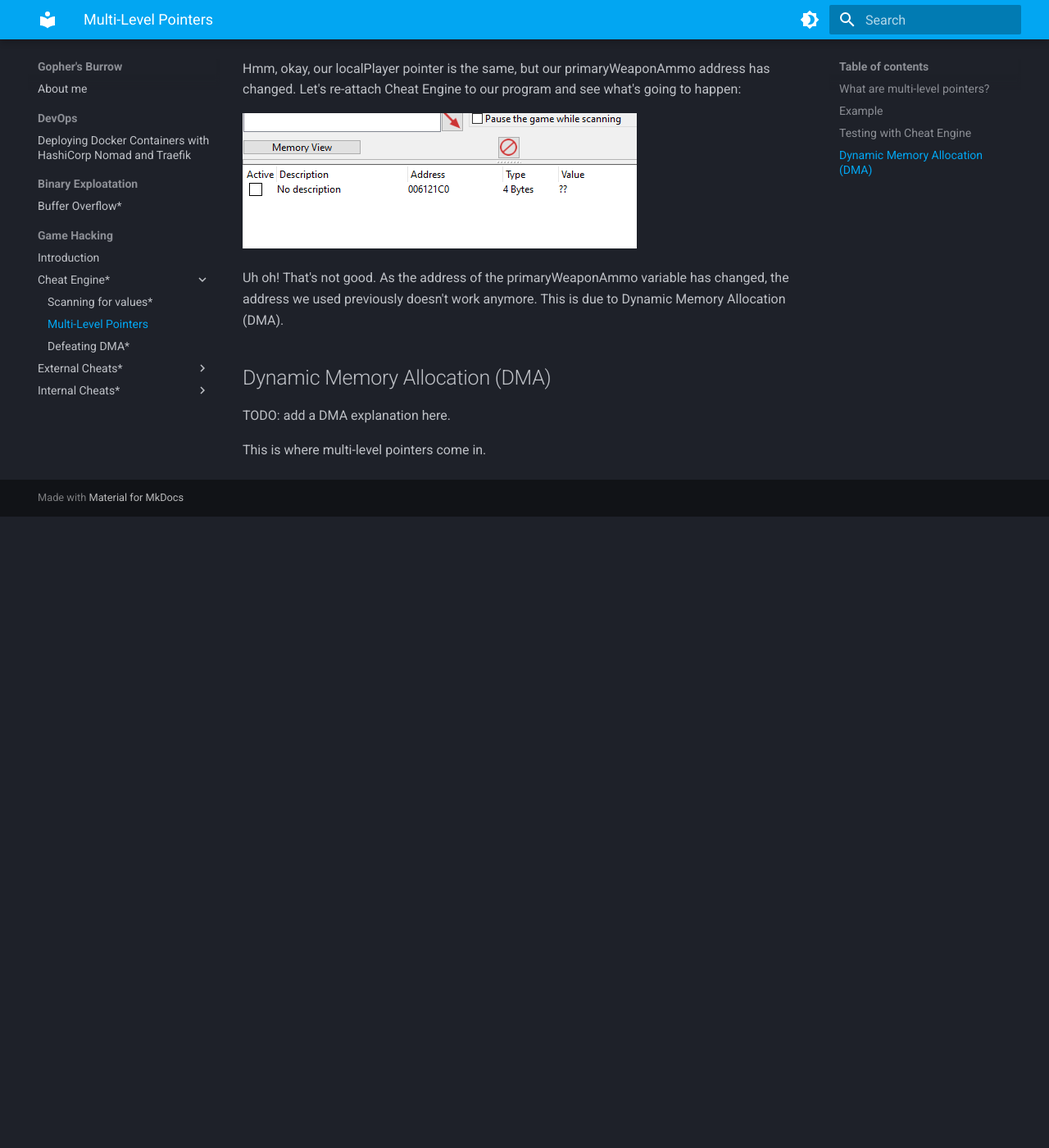
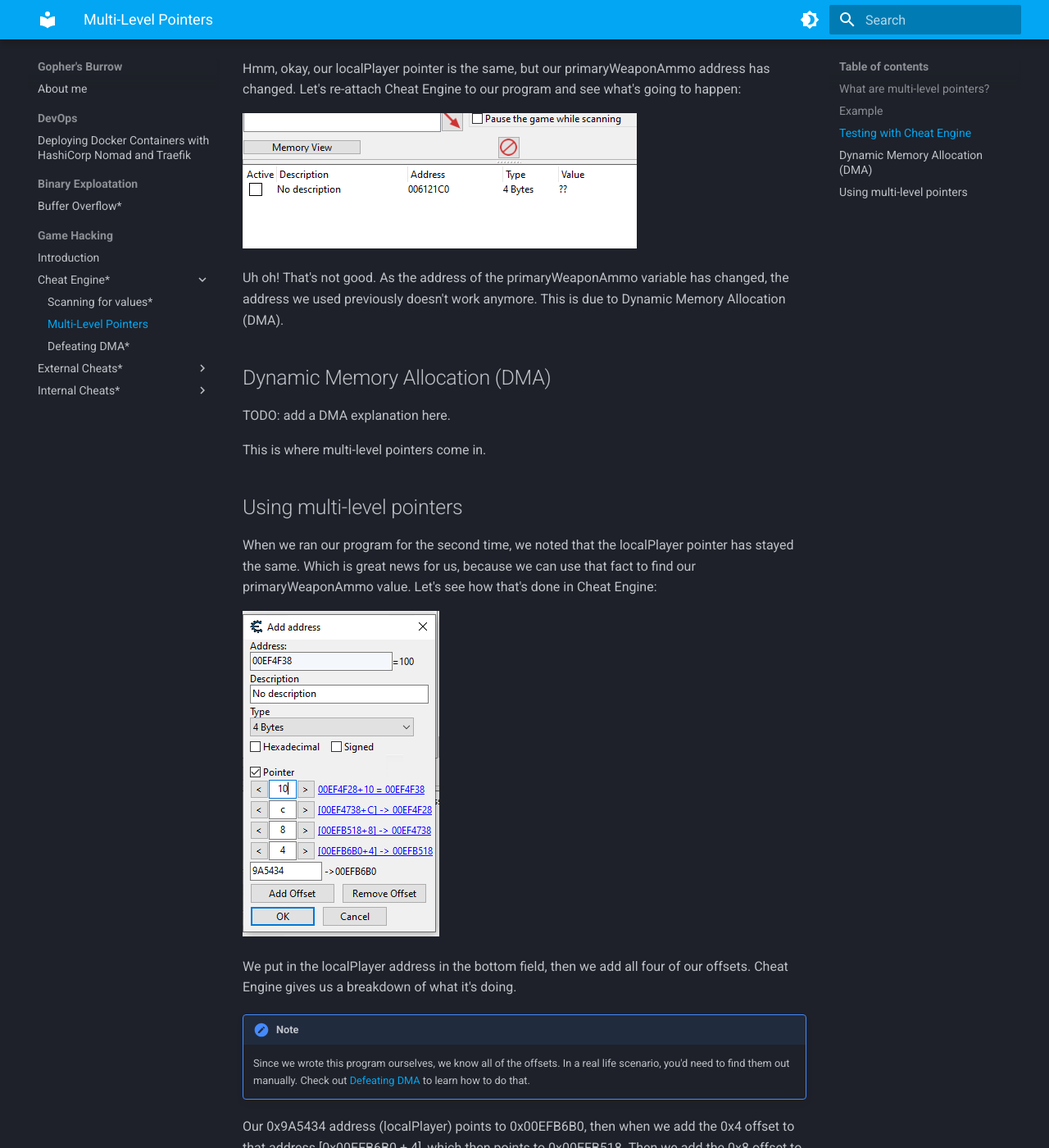
Before and after one commit to XiovV/blog, an MkDocs documentation site: the page built from docs/game_hacking/multi_level_pointers.md, in a window 1280 px wide and 1400 px high, scrolled down 3570 px. Shown: the whole window at 82% size. Built offline with MkDocs 1.6.1 and Material for MkDocs 9.7.7, drawn with Linux system fonts in a browser that asks for light colours; before the commit the page ends 4200 px from its top, so only the background shows below that; some of the changed text lies outside the part shown.

Commit message:
add using multi-level pointers section

```diff
--- a/docs/game_hacking/multi_level_pointers.md
+++ b/docs/game_hacking/multi_level_pointers.md
@@ -117,3 +117,27 @@
 TODO: add a DMA explanation here.
 
 This is where multi-level pointers come in.
+
+## Using multi-level pointers
+When we ran our program for the second time, we noted that the localPlayer pointer has stayed the same. Which is great news for us, because we can use that fact to find our primaryWeaponAmmo value. Let's see how that's done in Cheat Engine:
+
+![mlp cheat engine](/assets/images/mlp-ce3.png)
+
+We put in the localPlayer address in the bottom field, then we add all four of our offsets. Cheat Engine gives us a breakdown of what it's doing.
+
+!!! note
+    Since we wrote this program ourselves, we know all of the offsets. In a real life scenario, you'd need to find them out manually. Check out [Defeating DMA](/binary_exploatation/buffer_overflow) to learn how to do that.
+
+Our 0x9A5434 address (localPlayer) points to 0x00EFB6B0, then when we add the 0x4 offset to that address [0x00EFB6B0 + 4], which then points to 0x00EFB518. Then we add the 0x8 offset to that address [0x00EFB518 + 8], which then points to 0x00EF4738, so on and so forth, until we hit our final address (0x00EF4F38) which holds our primaryWeaponAmmo value.
+
+Now, if we were to restart our program, all of these addresses (0x00EFB6B0, 0x00EFB518, 0x00EF4738, etc...) would be different, which is exactly the reason why we need a static base address (the localPlayer address in our case), and all of the offsets. We can then use that base address and the offsets to create a path to our desired value.
+
+As we do have a static base address and the offsets, we can safely assume that Cheat Engine will successfully get our primaryWeaponAmmo value even after we restart our program. Restart your program and re-attach Cheat Engine:
+
+![mlp cheat engine](/assets/images/mlp-ce4.png)
+
+And sure enough, it works! Let's take a look at how CE is resolving the pointers:
+
+![mlp cheat engine](/assets/images/mlp-ce5.png)
+
+As you can see, the pointers are indeed different, but despite that CE still managed to get our primaryWeaponAmmo value correctly. It was able to do that because it created a path from our static localPlayer address to the primaryWeaponAmmo variable using the offsets.
```
Also changed, not shown: docs/assets/images/mlp-ce3.png (added), docs/assets/images/mlp-ce4.png (added), docs/assets/images/mlp-ce5.png (added).
